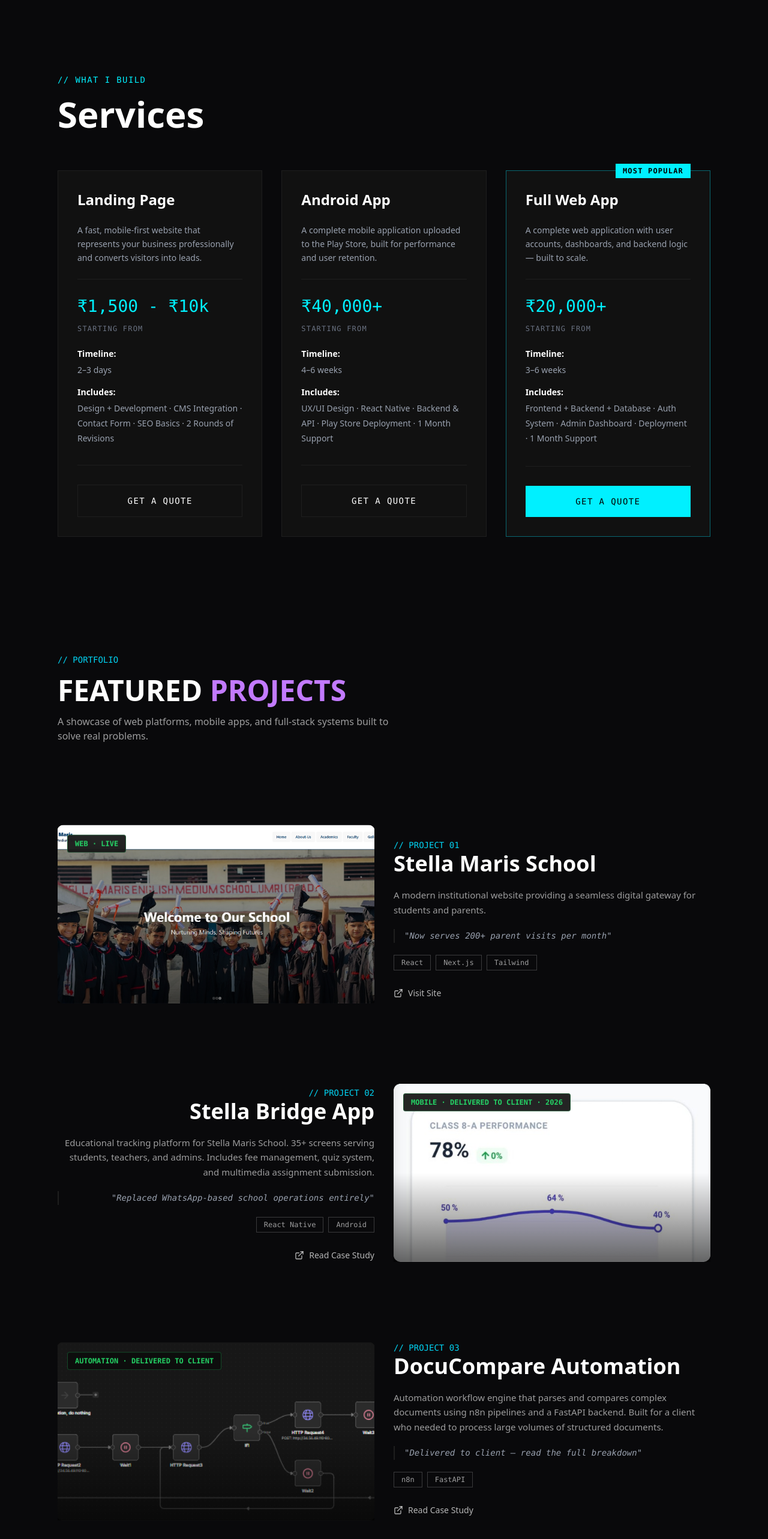
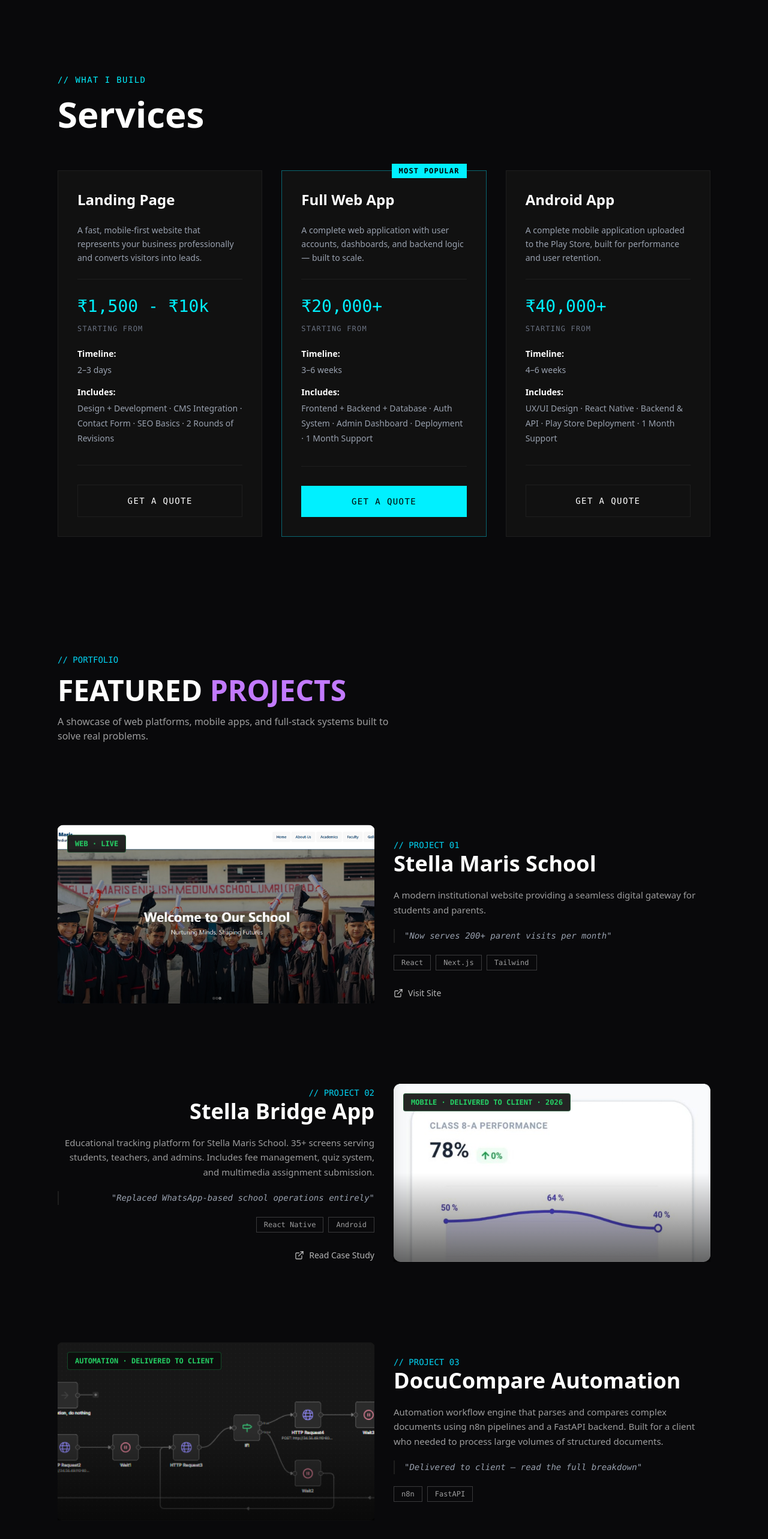
Before and after one commit to vishnushaji1216/Portfolio, a Next.js app: page / in a window 1280 px wide. Shown: the part 3212-5778 px from the top of the page at 60% size. Built offline with nearby package versions, Linux system fonts and the light colour scheme.

Commit message:
Added CV file and minor tweaks

```diff
--- a/src/components/About.tsx
+++ b/src/components/About.tsx
@@ -92,7 +92,7 @@ export default function About() {
 
           </div>
 
-          <a href="#" className="inline-flex items-center text-sm font-mono text-gray-400 hover:text-[var(--color-neon-cyan)] transition-colors gap-2">
+          <a href="/Vishnu_Shaji.pdf" target="_blank" rel="noopener noreferrer" className="inline-flex items-center text-sm font-mono text-gray-400 hover:text-[var(--color-neon-cyan)] transition-colors gap-2">
             <svg xmlns="http://www.w3.org/2000/svg" width="16" height="16" viewBox="0 0 24 24" fill="none" stroke="currentColor" strokeWidth="2" strokeLinecap="round" strokeLinejoin="round"><path d="M21 15v4a2 2 0 0 1-2 2H5a2 2 0 0 1-2-2v-4"></path><polyline points="7 10 12 15 17 10"></polyline><line x1="12" y1="15" x2="12" y2="3"></line></svg>
             Download CV
           </a>
--- a/src/components/Contact.tsx
+++ b/src/components/Contact.tsx
@@ -93,7 +93,7 @@ export default function Contact() {
               </div>
               <div>
                 <div className="text-gray-500 font-mono text-xs tracking-widest uppercase mb-1">WhatsApp</div>
-                <a href="https://wa.me/917907021234" target="_blank" rel="noopener noreferrer" className="text-white font-mono text-sm hover:text-[var(--color-neon-cyan)] transition-colors">+91 7907021234</a>
+                <a href="https://wa.me/917907021204" target="_blank" rel="noopener noreferrer" className="text-white font-mono text-sm hover:text-[var(--color-neon-cyan)] transition-colors">+91 7907021204</a>
               </div>
             </div>
 
--- a/src/components/FloatingWhatsApp.tsx
+++ b/src/components/FloatingWhatsApp.tsx
@@ -1,7 +1,7 @@
 export default function FloatingWhatsApp() {
   return (
     <a
-      href="https://wa.me/917907021234"
+      href="https://wa.me/917907021204"
       target="_blank"
       rel="noopener noreferrer"
       className="fixed bottom-[28px] right-[28px] w-[52px] h-[52px] bg-[#25D366] rounded-full flex items-center justify-center z-[1000] shadow-[0_4px_20px_rgba(37,211,102,0.35)] hover:scale-[1.08] transition-transform duration-200"
--- a/src/components/Footer.tsx
+++ b/src/components/Footer.tsx
@@ -67,7 +67,7 @@ export default function Footer() {
             </Link>
 
             <Link
-              href="https://wa.me/917907021234"
+              href="https://wa.me/917907021204"
               target="_blank"
               className="hover:text-[var(--color-neon-cyan)] hover:-translate-y-1 transition-all duration-300"
             >
--- a/src/components/Projects.tsx
+++ b/src/components/Projects.tsx
@@ -15,7 +15,7 @@ type Project = {
   badge?: string;
   outcome?: string;
   tech: string[];
-  link: string;
+  link?: string;
   image: string;
   actionText?: string;
 };
@@ -59,9 +59,7 @@ const projects: Project[] = [
       "Automation workflow engine that parses and compares complex documents using n8n pipelines and a FastAPI backend. Built for a client who needed to process large volumes of structured documents.",
     outcome: "Delivered to client — read the full breakdown",
     tech: ["n8n", "FastAPI"],
-    link: "/blog/docucompare",
     image: "/images/n8n_workflow.jpg",
-    actionText: "Read Case Study",
   },
 ];
 
@@ -159,6 +157,7 @@ const ProjectShowcase = ({ project, index }: ProjectShowcaseProps) => {
           </div>
 
           {/* Link */}
+          {project.link && (
             <div className={`${isEven ? "" : "lg:justify-end"} flex pt-2`}>
               {project.link.startsWith("/") ? (
                 <Link
@@ -180,6 +179,7 @@ const ProjectShowcase = ({ project, index }: ProjectShowcaseProps) => {
                 </a>
               )}
             </div>
+          )}
         </div>
       </motion.div>
     </motion.div>
--- a/src/components/Services.tsx
+++ b/src/components/Services.tsx
@@ -12,6 +12,15 @@ export default function Services() {
       popular: false,
     },
     {
+      title: "Full Web App",
+      description:
+        "A complete web application with user accounts, dashboards, and backend logic — built to scale.",
+      includes: "Frontend + Backend + Database · Auth System · Admin Dashboard · Deployment · 1 Month Support",
+      timeline: "3–6 weeks",
+      price: "₹20,000+",
+      popular: true,
+    },
+    {
       title: "Android App",
       description:
         "A complete mobile application uploaded to the Play Store, built for performance and user retention.",
@@ -19,15 +28,6 @@ export default function Services() {
       timeline: "4–6 weeks",
       price: "₹40,000+",
       popular: false,
-    },
-    {
-      title: "Full Web App",
-      description:
-        "A complete web application with user accounts, dashboards, and backend logic — built to scale.",
-      includes: "Frontend + Backend + Database · Auth System · Admin Dashboard · Deployment · 1 Month Support",
-      timeline: "3–6 weeks",
-      price: "₹20,000+",
-      popular: true,
     },
   ];
 
```
Also changed, not shown: 1 other file (tests, documents, lock files or other folders). Lines whose indentation alone changed are shown as unchanged.
